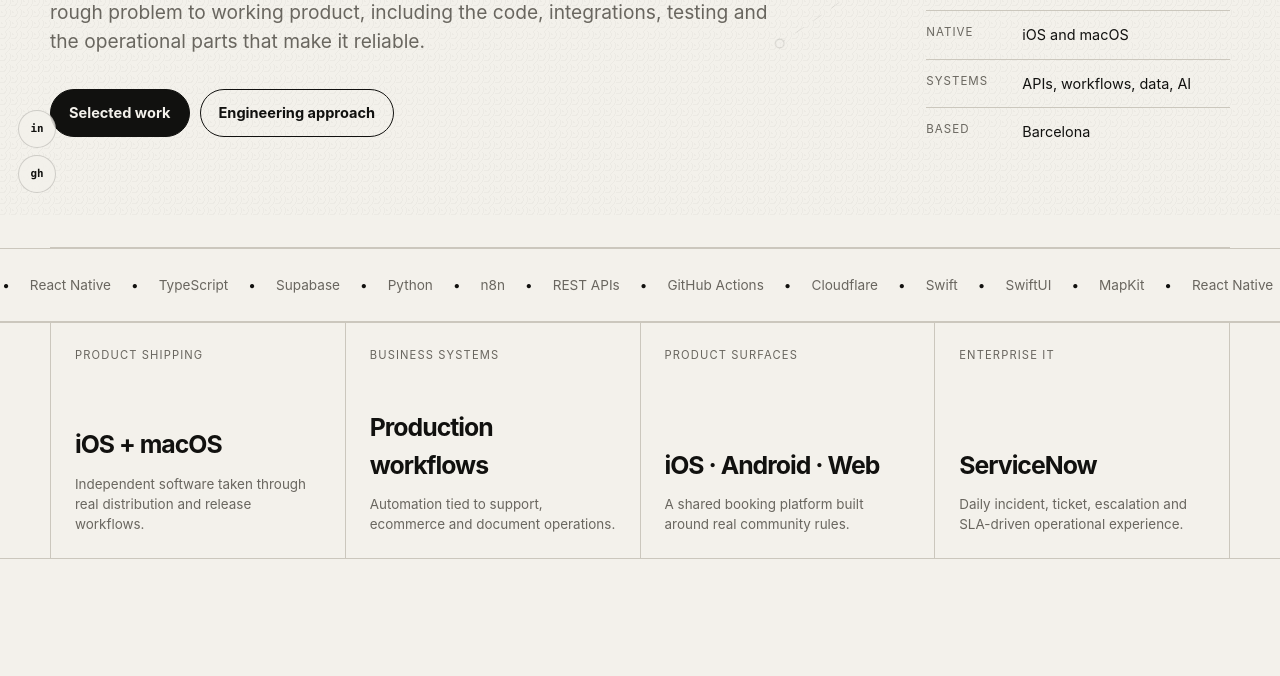
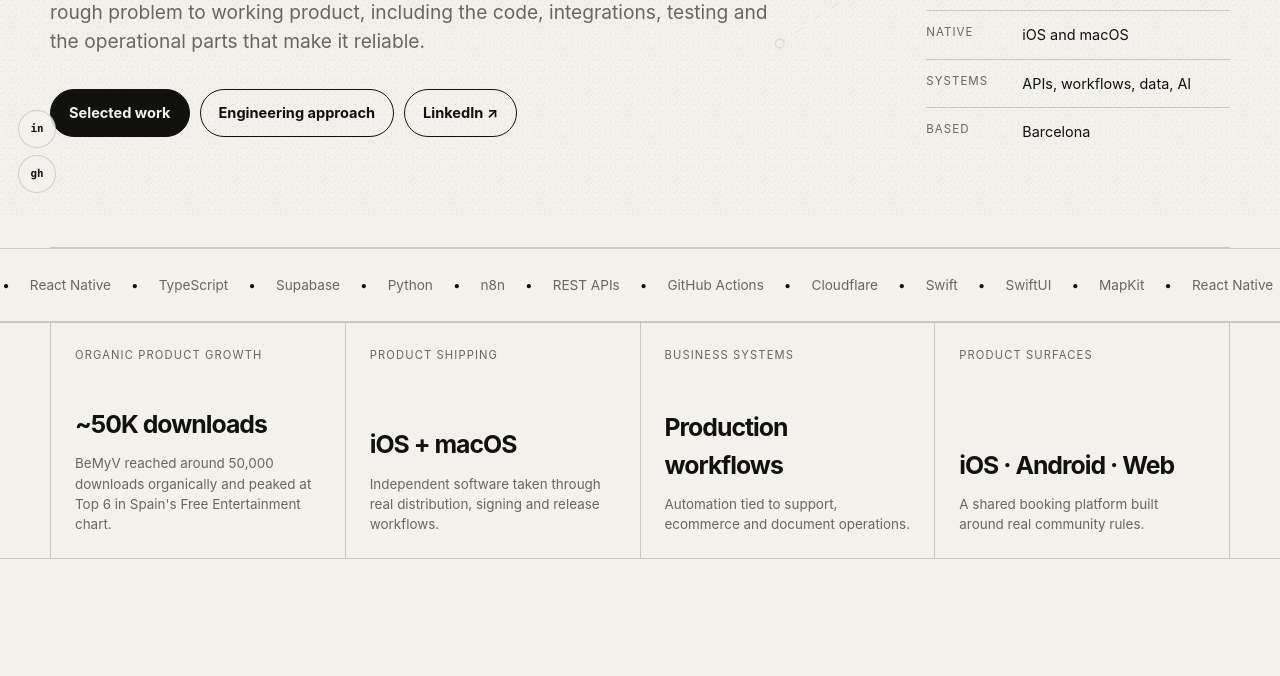
Before and after one commit to rasmuslantz/cv, a plain HTML site: page index.html in a window 1280 px wide. Shown: the part 585-1261 px from the top of the page. Drawn offline with Linux system fonts and the light colour scheme.

Commit message:
Add LinkedIn CTA and stronger execution evidence

```diff
--- a/index.html
+++ b/index.html
@@ -19,17 +19,17 @@
 <header class="site-header"><div class="shell nav-wrap"><a class="wordmark" href="#top" aria-label="Rasmus Lantz home">RL</a><nav class="nav" aria-label="Primary navigation"><a href="projects.html">Projects</a><a href="engineering.html">Engineering</a><a href="results.html">Results</a><a href="experience.html">Experience</a><a href="automation.html">Automation</a></nav><a class="nav-cta" href="contact.html">Contact ↗</a></div></header>
 <main id="main">
 <section class="hero shell" id="top">
-  <div class="hero-copy hero-sequence"><p class="eyebrow hero-item">Software Developer · AI & Automation · iOS / macOS</p><h1 class="hero-item">I build products that remove friction.</h1><p class="hero-intro hero-item">Native apps, developer tools and automation systems. I like owning the path from rough problem to working product, including the code, integrations, testing and the operational parts that make it reliable.</p><div class="hero-actions hero-item"><a class="button button-primary" href="#work">Selected work</a><a class="button button-secondary" href="engineering.html">Engineering approach</a></div></div>
+  <div class="hero-copy hero-sequence"><p class="eyebrow hero-item">Software Developer · AI & Automation · iOS / macOS</p><h1 class="hero-item">I build products that remove friction.</h1><p class="hero-intro hero-item">Native apps, developer tools and automation systems. I like owning the path from rough problem to working product, including the code, integrations, testing and the operational parts that make it reliable.</p><div class="hero-actions hero-item"><a class="button button-primary" href="#work">Selected work</a><a class="button button-secondary" href="engineering.html">Engineering approach</a><a class="button button-secondary" href="https://www.linkedin.com/in/rasmus-lantz" target="_blank" rel="noreferrer">LinkedIn ↗</a></div></div>
   <aside class="hero-aside hero-sequence"><div class="portrait-wrap hero-item"><img class="avatar" src="https://github.com/rasmuslantz.png" alt="Rasmus Lantz" width="176" height="176"><span class="portrait-index">01 / RL</span></div><div class="status hero-item"><span class="status-dot"></span>Building & shipping</div><dl class="quick-facts hero-item"><div><dt>Focus</dt><dd>Product engineering + automation</dd></div><div><dt>Native</dt><dd>iOS and macOS</dd></div><div><dt>Systems</dt><dd>APIs, workflows, data, AI</dd></div><div><dt>Based</dt><dd>Barcelona</dd></div></dl></aside>
 </section>
 
 <section class="marquee marquee-motion"><div class="marquee-track"><div class="marquee-set"><span>Swift</span><span>SwiftUI</span><span>MapKit</span><span>React Native</span><span>TypeScript</span><span>Supabase</span><span>Python</span><span>n8n</span><span>REST APIs</span><span>GitHub Actions</span><span>Cloudflare</span></div><div class="marquee-set" aria-hidden="true"><span>Swift</span><span>SwiftUI</span><span>MapKit</span><span>React Native</span><span>TypeScript</span><span>Supabase</span><span>Python</span><span>n8n</span><span>REST APIs</span><span>GitHub Actions</span><span>Cloudflare</span></div></div></section>
 
 <section class="home-proof"><div class="shell home-proof-grid">
-  <article class="home-proof-item reveal"><span>Product shipping</span><strong>iOS + macOS</strong><p>Independent software taken through real distribution and release workflows.</p></article>
+  <article class="home-proof-item reveal"><span>Organic product growth</span><strong>~50K downloads</strong><p>BeMyV reached around 50,000 downloads organically and peaked at Top 6 in Spain's Free Entertainment chart.</p></article>
+  <article class="home-proof-item reveal"><span>Product shipping</span><strong>iOS + macOS</strong><p>Independent software taken through real distribution, signing and release workflows.</p></article>
   <article class="home-proof-item reveal"><span>Business systems</span><strong>Production workflows</strong><p>Automation tied to support, ecommerce and document operations.</p></article>
   <article class="home-proof-item reveal"><span>Product surfaces</span><strong>iOS · Android · Web</strong><p>A shared booking platform built around real community rules.</p></article>
-  <article class="home-proof-item reveal"><span>Enterprise IT</span><strong>ServiceNow</strong><p>Daily incident, ticket, escalation and SLA-driven operational experience.</p></article>
 </div></section>
 
 <section class="section shell" id="work"><div class="section-heading reveal"><p class="eyebrow">Selected work</p><h2>A few projects worth opening.</h2><p>These are the projects that best represent the kind of work I want my profile to be judged on.</p></div>
@@ -48,7 +48,7 @@
 
 <section class="section shell principles"><div class="section-heading reveal"><p class="eyebrow">How I work</p><h2>Build first. Keep what proves useful.</h2></div><div class="principle-grid"><article class="reveal"><strong>01</strong><h3>Own the whole path.</h3><p>Product flow, implementation, APIs, testing, release and documentation are parts of the same system.</p></article><article class="reveal"><strong>02</strong><h3>Make risky logic testable.</h3><p>Calculations, persistence, migrations, permissions and releases should fail explicitly.</p></article><article class="reveal"><strong>03</strong><h3>Automate state changes.</h3><p>A workflow should act because something changed, not simply because a timer fired.</p></article><article class="reveal"><strong>04</strong><h3>Archive without pretending.</h3><p>Some experiments are useful once and then done. Keeping that distinction visible makes active work clearer.</p></article></div></section>
 
-<section class="archive-strip reveal"><div class="shell archive-inner"><span class="eyebrow">Past experiments</span><p><strong>BeMyV</strong> · shipped iOS app &nbsp;&nbsp; <strong>Daily Frame</strong> · paused &nbsp;&nbsp; <strong>Invitely</strong> · paused &nbsp;&nbsp; <strong>Aurelia</strong> · archived / abandoned</p></div></section>
+<section class="archive-strip reveal"><div class="shell archive-inner"><span class="eyebrow">Past shipped / paused work</span><p><strong>BeMyV</strong> · ~50K organic downloads &nbsp;&nbsp; <strong>Daily Frame</strong> · paused &nbsp;&nbsp; <strong>Invitely</strong> · paused &nbsp;&nbsp; <strong>Aurelia</strong> · archived / abandoned</p></div></section>
 
 <section class="contact shell reveal"><p class="eyebrow">Explore</p><h2>Judge the work from more than a repository list.</h2><p>Architecture, execution evidence, case studies and professional experience are separated so each part can be evaluated properly.</p><div class="hero-actions"><a class="button button-primary" href="results.html">Execution & results</a><a class="button button-secondary" href="engineering.html">Engineering</a><a class="button button-secondary" href="case-studies.html">Case studies</a><a class="button button-secondary" href="contact.html">Contact</a></div></section>
 </main>
```
